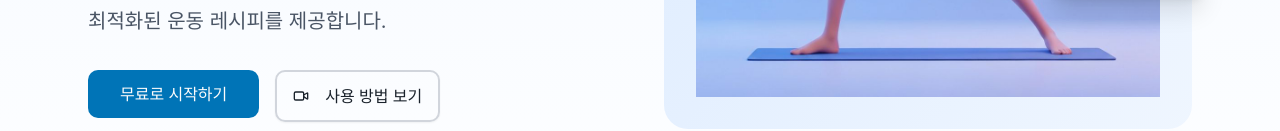
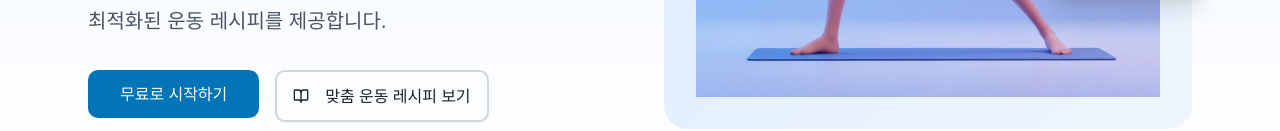
Before and after one commit to Team-Health-Keeper/Health_Keeper_Front, a React (Vite) app: page / in a window 1280 px wide. Shown: the part 669-800 px from the top of the page. Built offline with nearby package versions, Linux system fonts and the light colour scheme; no server answers; a web font is replaced by a local one.

Commit message:
feat: replace hero secondary CTA with "맞춤 운동 레시피 보기" (link /recipes)

```diff
--- a/src/pages/Home.tsx
+++ b/src/pages/Home.tsx
@@ -164,9 +164,9 @@ export default function Home() {
                       className="border-2 border-gray-300 px-8 py-6 text-base hover:bg-gray-50 bg-transparent"
                       asChild
                     >
-                      <Link to="#how-it-works">
-                        <Video className="mr-2 h-5 w-5" />
-                        사용 방법 보기
+                      <Link to="/recipes">
+                        <BookOpen className="mr-2 h-5 w-5" />
+                        맞춤 운동 레시피 보기
                       </Link>
                     </Button>
                   </div>
```
